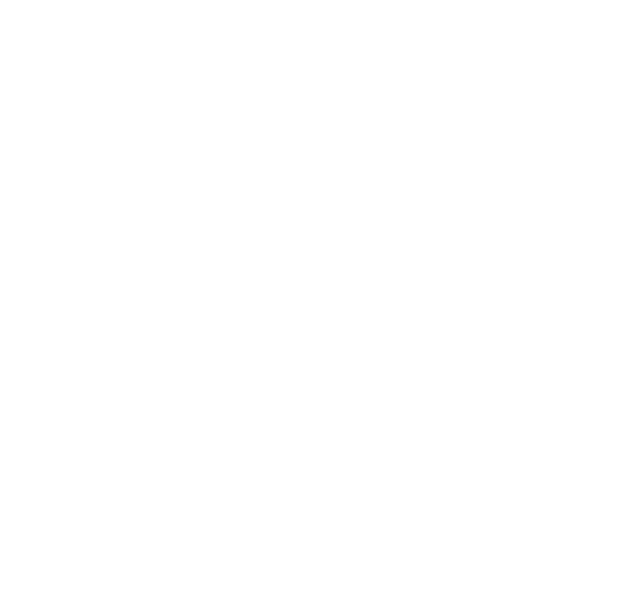
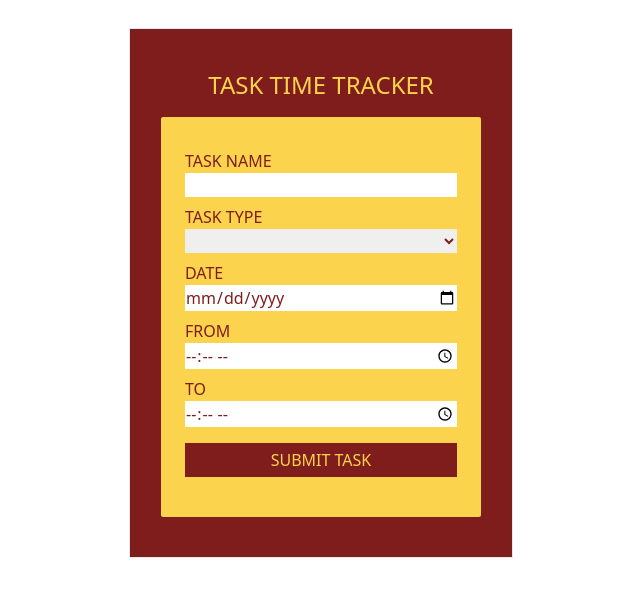
Before and after one commit to mstanka/on-tasktracker, a Vue app: page / in a window 1280 px wide. Shown: the top 596 px of the page, without its empty margins (319-959 px from the left). Built offline with nearby package versions, Linux system fonts and the light colour scheme.

Commit message:
add task form

```diff
--- a/src/App.vue
+++ b/src/App.vue
@@ -1,5 +1,18 @@
-<template></template>
+<template>
+  <section class="mx-auto mt-7 py-10 w-96 border bg-red-900">
+    <h1 class="text-yellow-300 text-center text-2xl uppercase pb-4">
+      Task Time Tracker
+    </h1>
+    <task-form></task-form>
+  </section>
+</template>
 
-<script></script>
+<script>
+import TaskForm from './components/TaskForm.vue';
 
-<style></style>
+export default {
+  components: {
+    TaskForm,
+  },
+};
+</script>
--- /dev/null
+++ b/src/components/TaskForm.vue
@@ -0,0 +1,75 @@
+<template>
+  <form
+    @submit.prevent="submitForm"
+    class="bg-yellow-300 text-red-900 p-6 w w-80 mx-auto uppercase rounded-sm"
+  >
+    <div class="my-2">
+      <label for="name">Task Name</label>
+      <input type="text" id="name" v-model.trim="name" class="w-full" />
+    </div>
+    <div class="my-2">
+      <label for="type">Task Type</label>
+      <select name="type" id="type" v-model="type" class="w-full">
+        <option value="Write code">Write code</option>
+        <option value="Code Review">Code Review</option>
+        <option value="Meeting">Meeting</option>
+      </select>
+    </div>
+    <div class="my-2">
+      <label for="date">Date</label>
+      <input type="date" id="date" v-model="date" class="w-full" />
+    </div>
+    <div class="my-2">
+      <label for="from">From</label>
+      <input type="time" id="from" v-model="from" class="w-full" />
+    </div>
+    <div class="my-2">
+      <label for="to">To</label>
+      <input type="time" id="to" v-model="to" class="w-full" />
+    </div>
+    <div class="my-4">
+      <button
+        class="
+          bg-red-900
+          text-yellow-300
+          uppercase
+          border border-red-900
+          py-1
+          w-full
+          hover:text-red-900 hover:bg-yellow-300
+          transition
+          duration-500
+          ease-in-out
+        "
+      >
+        Submit Task
+      </button>
+    </div>
+  </form>
+</template>
+
+<script>
+export default {
+  data() {
+    return {
+      name: '',
+      type: '',
+      date: null,
+      from: null,
+      to: null,
+    };
+  },
+  methods: {
+    submitForm() {
+      const formData = {
+        name: this.name,
+        type: this.type,
+        date: this.date,
+        from: this.from,
+        to: this.to
+      }
+      console.log(formData);
+    },
+  },
+};
+</script>
```
